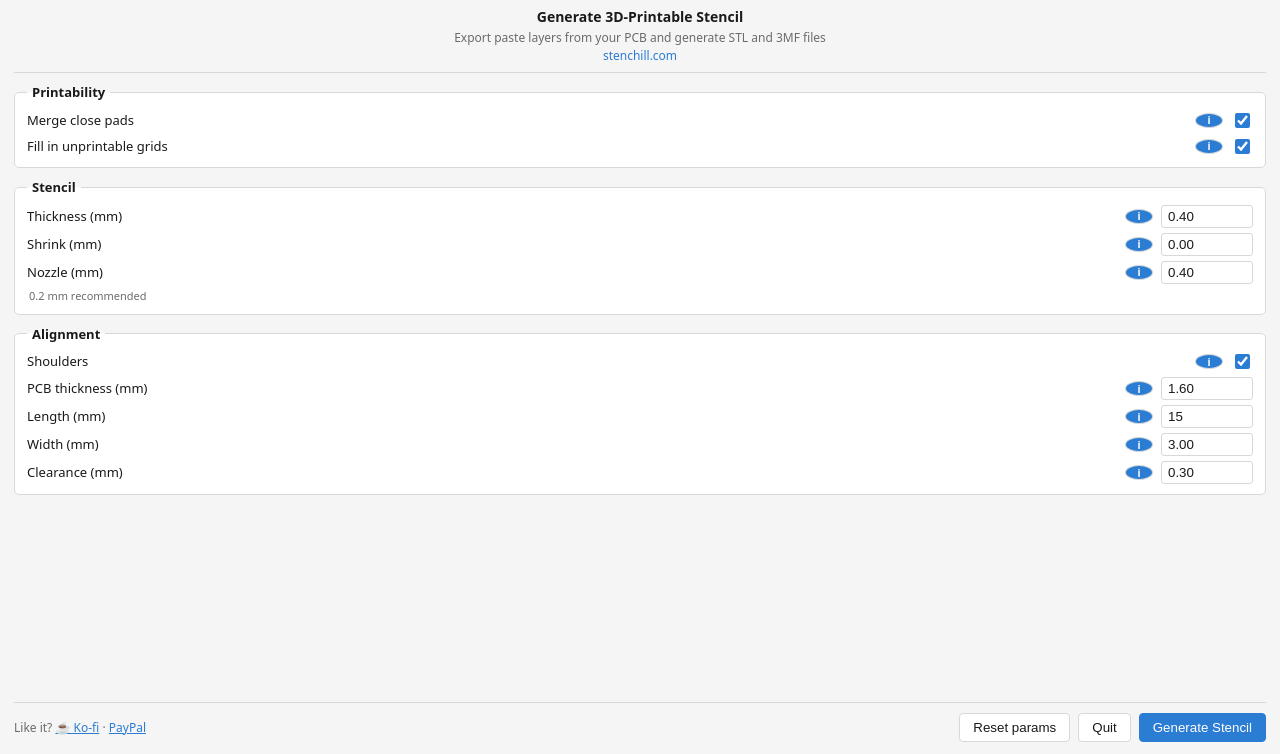
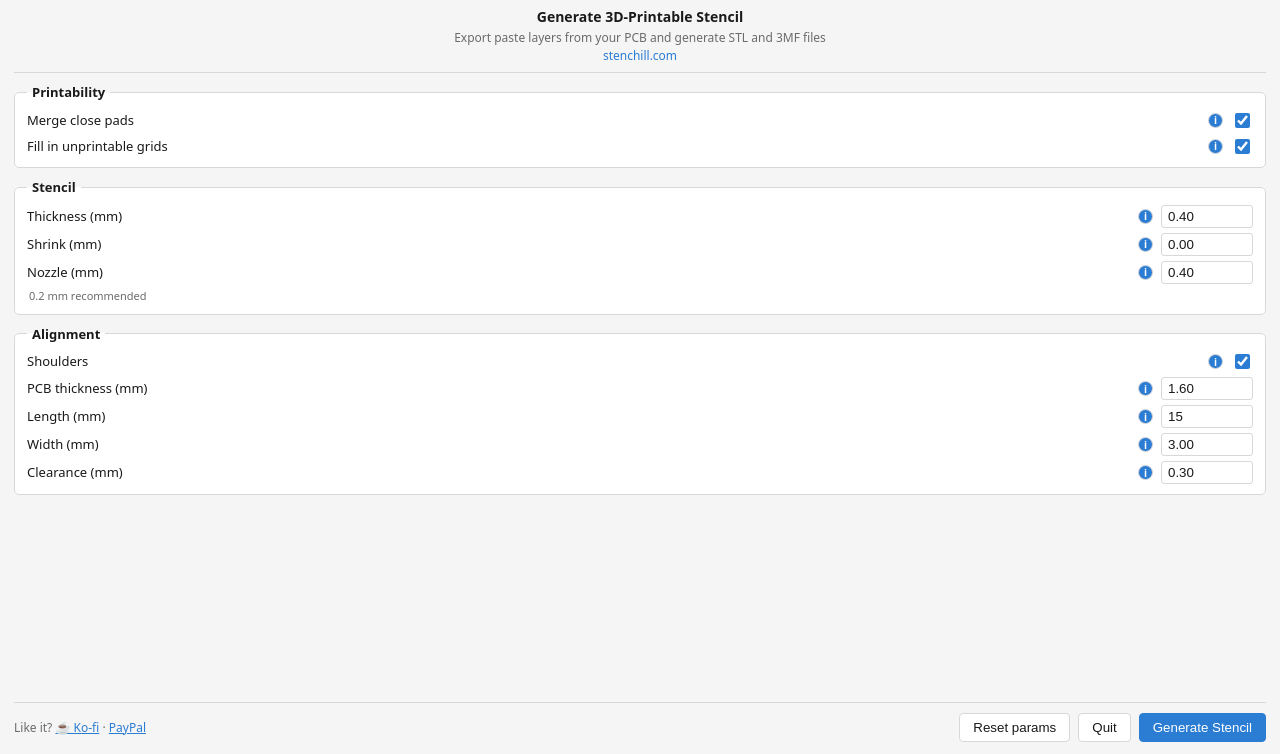
Before and after one commit to Chewby/stenchill-easyeda-extension, a website with bundled scripts: page iframe/index.html in a window 1280 px wide. Shown: the part 46-800 px from the top of the page. Built offline with nearby package versions, Linux system fonts and the light colour scheme.

Commit message:
fix: the help badge was rendering as a stretched ellipse
.info sets 15 x 15 and border-radius: 50%, but the button rule in the same
document imposes padding: 6px 13px. In border-box, 13px on each side make a
28px width floor against a 15px height, so the badge came out stretched.

THE GUARD I WROTE GUARDED NOTHING AT FIRST: its own comment quotes padding: 0
in full to explain why the declaration is there, so the assertion matched the
PROSE and stayed green after the real declaration was removed. It now strips
comments before asserting, and was seen red under mutation.

```diff
--- a/iframe/index.html
+++ b/iframe/index.html
@@ -97,6 +97,14 @@
 		.info {
 			position: relative;
 			font-family: inherit;
+			/* `padding: 0` est PORTEUR, pas cosmetique : la regle `button` plus
+			   bas impose 6px 13px, et en border-box 13px de chaque cote font un
+			   plancher de largeur de 28px pour 15px de haut. La pastille sortait
+			   donc en ellipse etiree. La specificite de `.info` l'emporte sur
+			   `button` quel que soit l'ordre des regles, mais encore faut-il
+			   ecrire la declaration. */
+			padding: 0;
+			line-height: 1;
 			display: inline-flex;
 			align-items: center;
 			justify-content: center;
```
Also changed, not shown: tests/dialog-size.test.ts (+24 -0 lines).
